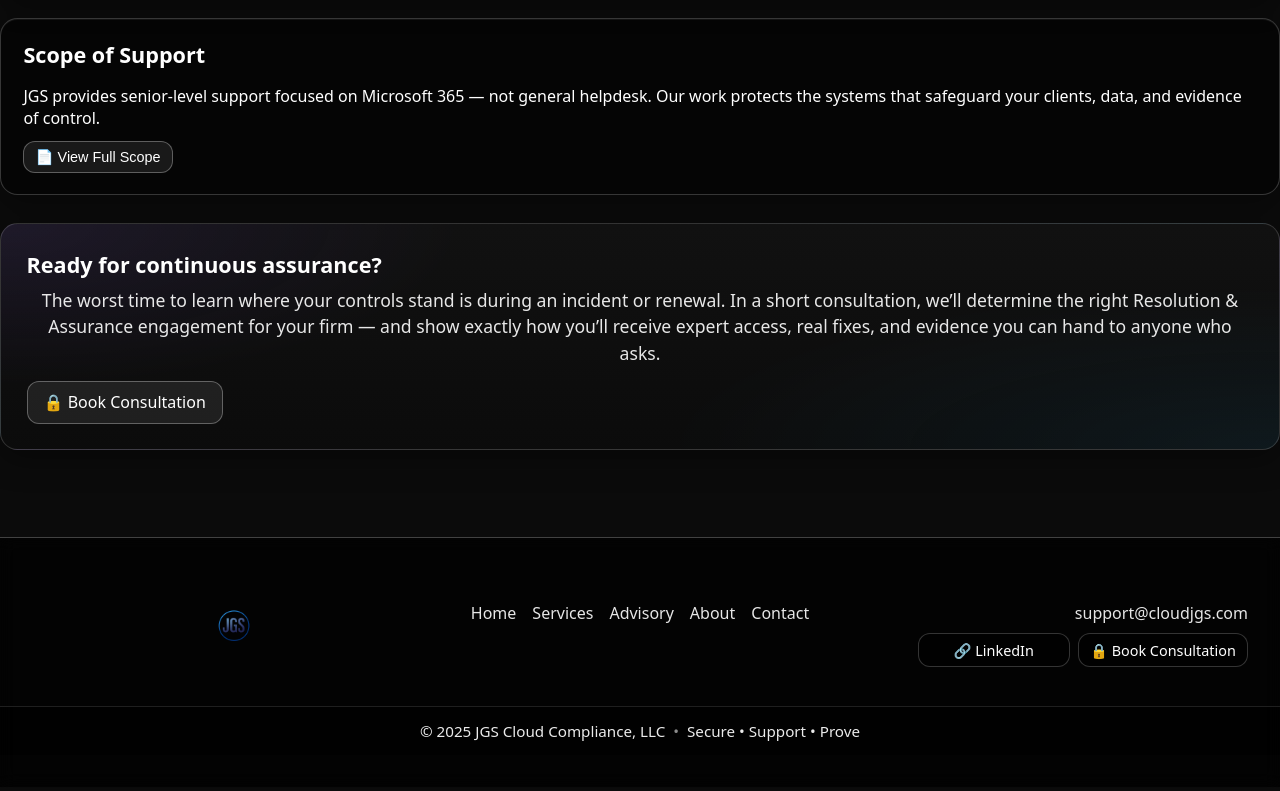
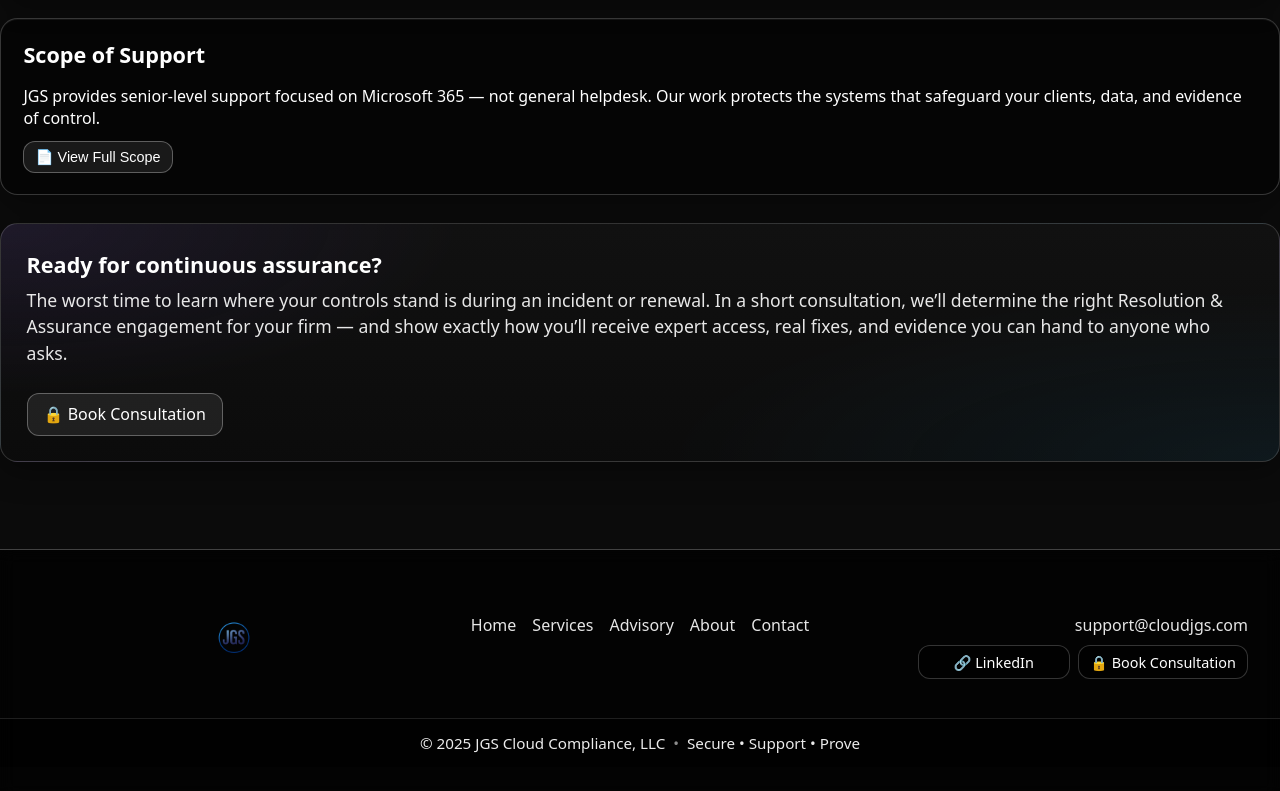
Before and after one commit to jspears80/jgs, a Next.js app: page /advisory in a window 1280 px wide. Shown: the part 1655-2446 px from the top of the page. Built offline with nearby package versions, Linux system fonts and the light colour scheme.

Commit message:
Update globals.css

```diff
--- a/app/globals.css
+++ b/app/globals.css
@@ -398,3 +398,18 @@ li{margin:.5rem 0; line-height:1.6}
   white-space: nowrap;
   border: 0;
 }
+/* ===== CTA Alignment Fix ===== */
+.cta-band {
+  text-align: left;
+  align-items: flex-start;
+}
+
+.cta-band p,
+.cta-band h2 {
+  text-align: left;
+  margin-left: 0;
+}
+
+.cta-band .btn {
+  margin-top: 0.75rem;
+}
```
